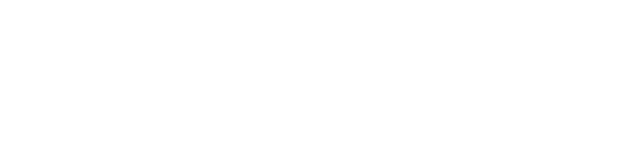
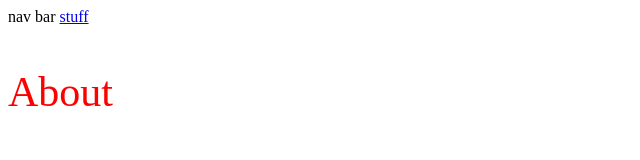
Before and after one commit to rubecald/DemoPort, a plain HTML site: page about.html in a window 1280 px wide. Shown: the whole page, without its empty margins (0-640 px from the left). Drawn offline with Linux system fonts and the light colour scheme.

Commit message:
added a nav bar placeholder

```diff
--- a/about.html
+++ b/about.html
@@ -4,8 +4,12 @@
     <meta charset="UTF-8">
     <meta name="viewport" content="width=device-width, initial-scale=1.0">
     <title>About</title>
+    <link rel="stylesheet" href="styles.css">
 </head>
 <body>
-
+    <nav> nav bar
+        <a href="/about">stuff</a>
+    </nav>
+    <p>About</p>
 </body>
 </html>
```
Also changed, not shown: index.html (+3 -1 lines).
